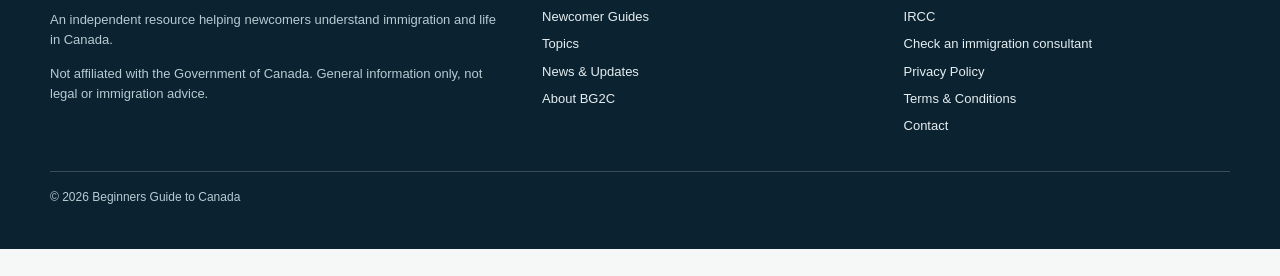
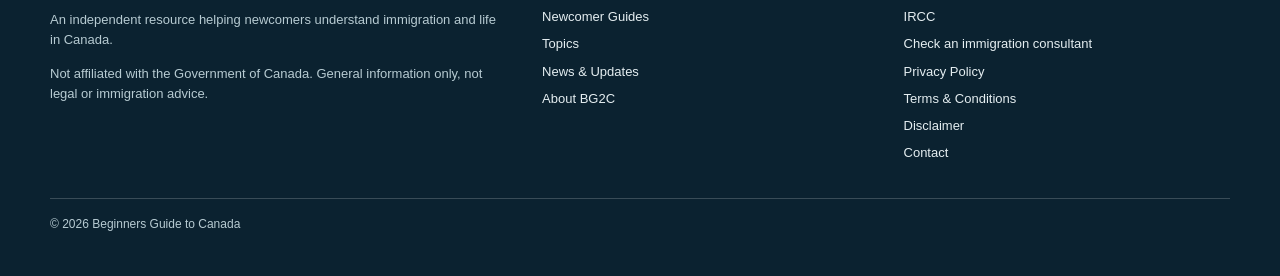
Before and after one commit to amitbhatia1298/beginners-guide-to-canada, a website: page index.html in a window 1280 px wide. Shown: the part 3015-3291 px from the top of the page. Before the commit the page ends 3264 px from the top, so only its background shows below. Drawn offline with Linux system fonts and the light colour scheme.

Commit message:
Add Disclaimer link to BG2C footer

```diff
--- a/index.html
+++ b/index.html
@@ -42,6 +42,6 @@
 <section class="section" id="updates"><div class="container"><div class="section-heading"><div><div class="eyebrow">Editorial desk</div><h2>News & updates</h2></div><p>Clear explanations of Canadian immigration developments, with sources and dates, are coming soon.</p></div><div class="news"><div class="news-main"><div class="eyebrow">Coming soon • News coverage</div><h3>Canadian immigration updates, explained without the jargon.</h3><p>When BG2C publishes news, each article will explain what changed, who is affected, what to do next, and where to verify the information.</p><div class="note">This is a design preview. We have intentionally not published placeholder stories as real news.</div></div><aside class="news-aside"><div class="eyebrow">Trusted official sources</div><h3>Check the latest directly</h3><ul><li><a href="https://www.canada.ca/en/immigration-refugees-citizenship.html" target="_blank" rel="noopener">Immigration, Refugees and Citizenship Canada ↗</a></li><li><a href="https://www.canada.ca/en/immigration-refugees-citizenship/news.html" target="_blank" rel="noopener">IRCC news releases ↗</a></li><li><a href="https://www.canada.ca/en/services/benefits.html" target="_blank" rel="noopener">Government of Canada benefits ↗</a></li></ul></aside></div></div></section>
 <section class="section about" id="about"><div class="container about-grid"><div><div class="eyebrow">The story behind BG2C</div><h2>Built from a real newcomer journey.</h2><p>Clear guidance. Real experience. Official sources.</p></div><div><p>Beginners Guide to Canada, or BG2C for short, is a free resource for people who are planning to move to Canada, are going through the process, or have just landed.</p><p>I came from India, studied operations management in New Zealand and worked in inventory control there for a few years. In 2019 I moved to Canada as a permanent resident, and in 2023 I became a citizen. Each stage had its own forms, rules and waiting, and finding information I could rely on was part of every one of them. BG2C is the guide I wanted at each of those points.</p><p>I am not a lawyer or a licensed immigration consultant. I share what I learned, point to the official source and say when something is only my experience.</p></div></div></section>
 </main>
-<footer class="footer"><div class="container"><div class="footer-grid"><div><h3>Beginners Guide to Canada</h3><p>An independent resource helping newcomers understand immigration and life in Canada.</p><p>Not affiliated with the Government of Canada. General information only, not legal or immigration advice.</p></div><div><h3>Explore</h3><a href="#guides">Newcomer Guides</a><a href="#topics">Topics</a><a href="#updates">News & Updates</a><a href="#about">About BG2C</a></div><div><h3>Official resources</h3><a href="https://www.canada.ca/en/immigration-refugees-citizenship.html">IRCC</a><a href="https://college-ic.ca/">Check an immigration consultant</a><a href="/privacy/">Privacy Policy</a><a href="/terms/">Terms &amp; Conditions</a><a href="/contact/">Contact</a></div></div><div class="small">© 2026 Beginners Guide to Canada</div></div></footer>
+<footer class="footer"><div class="container"><div class="footer-grid"><div><h3>Beginners Guide to Canada</h3><p>An independent resource helping newcomers understand immigration and life in Canada.</p><p>Not affiliated with the Government of Canada. General information only, not legal or immigration advice.</p></div><div><h3>Explore</h3><a href="#guides">Newcomer Guides</a><a href="#topics">Topics</a><a href="#updates">News & Updates</a><a href="#about">About BG2C</a></div><div><h3>Official resources</h3><a href="https://www.canada.ca/en/immigration-refugees-citizenship.html">IRCC</a><a href="https://college-ic.ca/">Check an immigration consultant</a><a href="/privacy/">Privacy Policy</a><a href="/terms/">Terms &amp; Conditions</a><a href="/disclaimer/">Disclaimer</a><a href="/contact/">Contact</a></div></div><div class="small">© 2026 Beginners Guide to Canada</div></div></footer>
 </body></html>
 <!-- BG2C deployment refresh: November 14, 2026 -->
```
